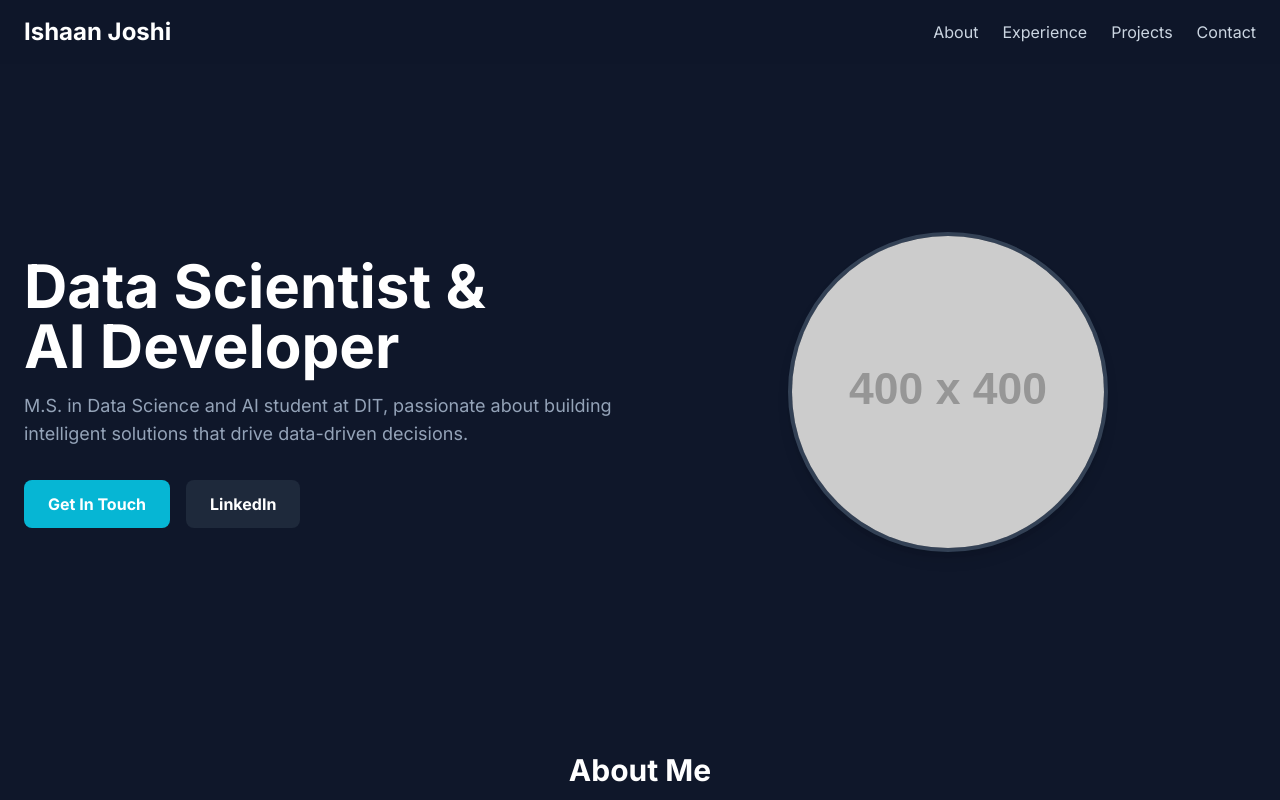
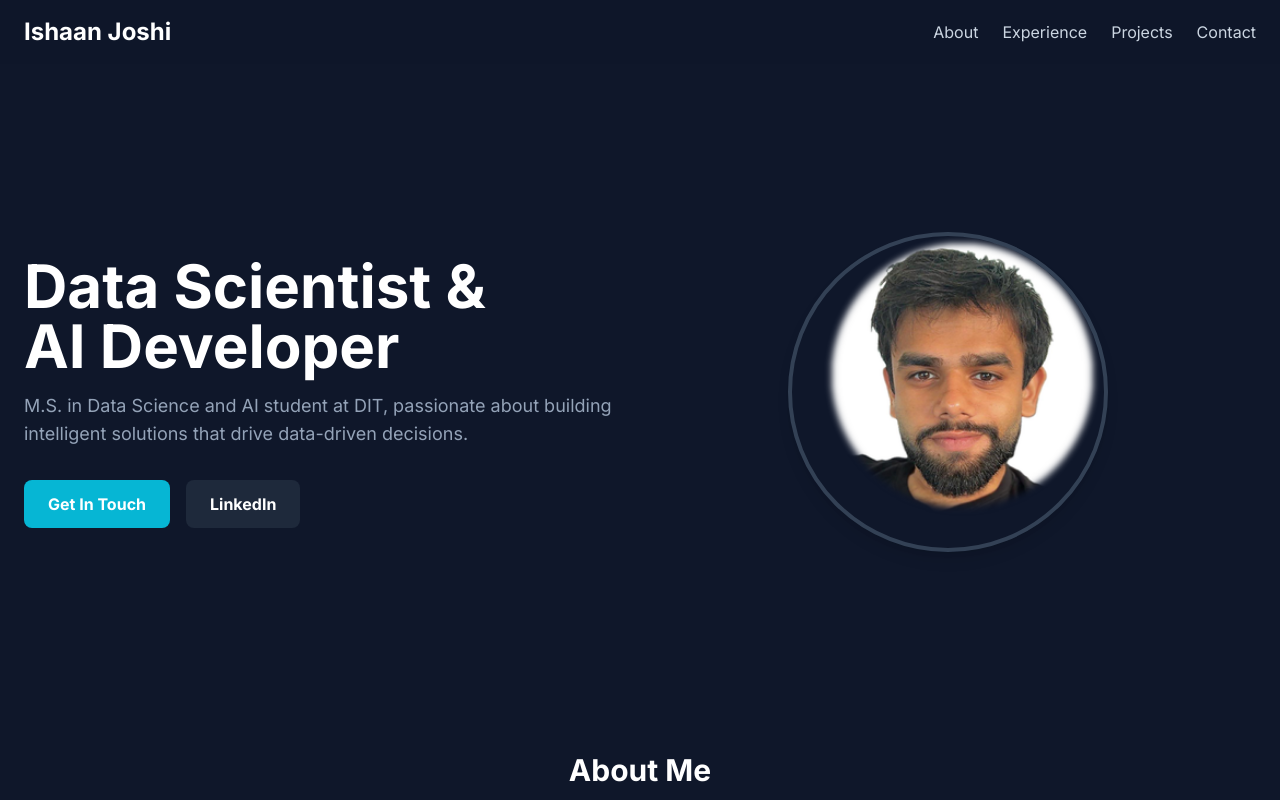
Before and after one commit to ishaan-tries/ishaan-tries.github.io, a plain HTML site: page portflio.html in a window 1280 px wide. Shown: the top 800 px of the page. Drawn offline with nearby package versions, Linux system fonts and the light colour scheme; placeholder pictures from the web are drawn by us.

Commit message:
Update profile photo img link

```diff
--- a/portflio.html
+++ b/portflio.html
@@ -71,7 +71,7 @@
             </div>
             <div class="md:w-1/2 flex justify-center mb-10 md:mb-0">
                 <!-- Replace with your actual photo URL -->
-                <img src="https://placehold.co/400x400/1e293b/94a3b8?text=Ishaan+Joshi" alt="Ishaan Joshi" class="rounded-full w-64 h-64 md:w-80 md:h-80 object-cover border-4 border-slate-700 shadow-lg">
+                <img src="cv update.png" alt="Ishaan Joshi" class="rounded-full w-64 h-64 md:w-80 md:h-80 object-cover border-4 border-slate-700 shadow-lg">
             </div>
         </section>
 
```
